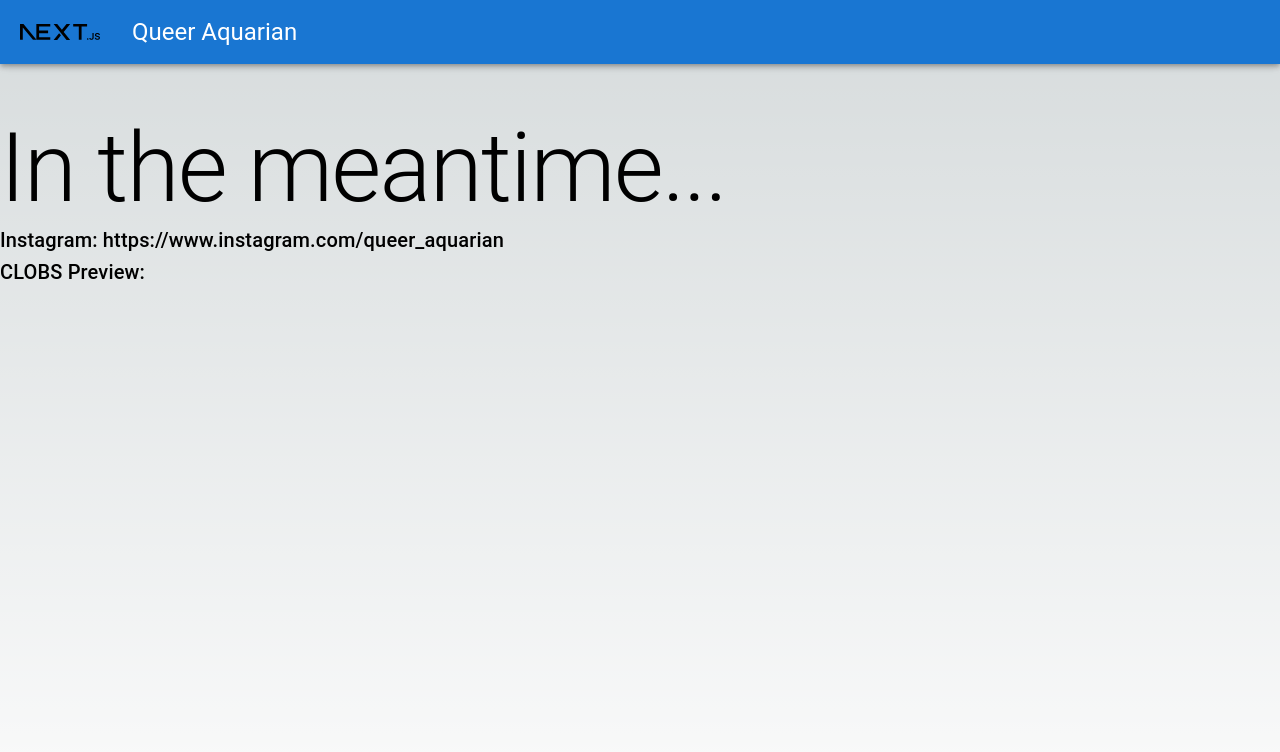
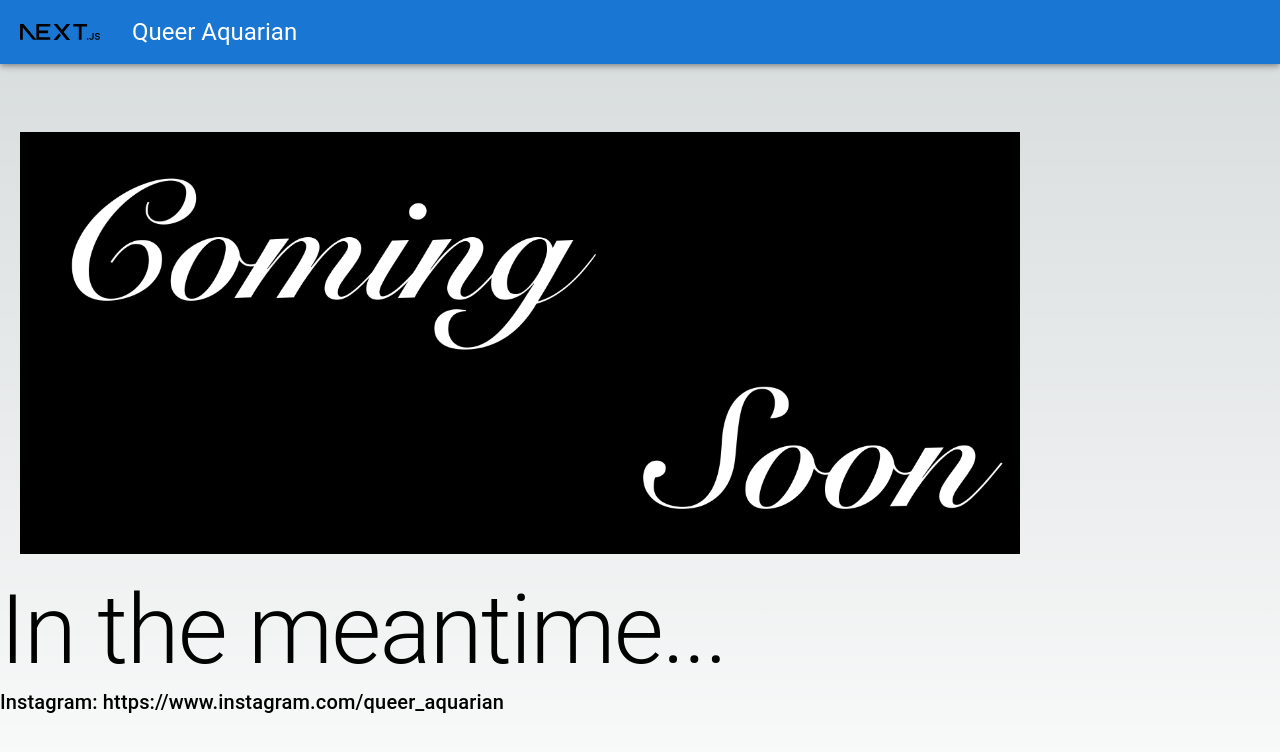
Before and after one commit to zacharylee97/queer-aquarian, a Next.js app: page / in a window 1280 px wide. Shown: the top 752 px of the page. Built offline with nearby package versions, Linux system fonts and the light colour scheme.

Commit message:
Added Coming Soon

```diff
--- a/app/page.tsx
+++ b/app/page.tsx
@@ -1,6 +1,5 @@
 import Header from "./components/header";
 import Image from "next/image";
-import Link from "next/link";
 import { Box, Typography } from "@mui/material";
 
 export default function Home() {
@@ -8,6 +7,15 @@ export default function Home() {
     <main className="min-h-screen">
       <Header></Header>
       <Box className="flex flex-col mt-28">
+      <Box>
+        <Image
+              className="m-5"
+              src="/coming-soon.png"
+              alt="Coming Soon"
+              width={1000}
+              height={1000}
+            />
+      </Box>
         <Typography className="m-10" variant="h1">
           In the meantime...
         </Typography>
@@ -16,9 +24,6 @@ export default function Home() {
           <a href="https://www.instagram.com/queer_aquarian"> https://www.instagram.com/queer_aquarian
           </a>
         </Typography>
-        <Typography className="mx-10 mb-3" variant="h6">
-          CLOBS Preview:
-        </Typography>
       </Box>
     </main>
   );
```
Also changed, not shown: public/coming-soon.png (added).
